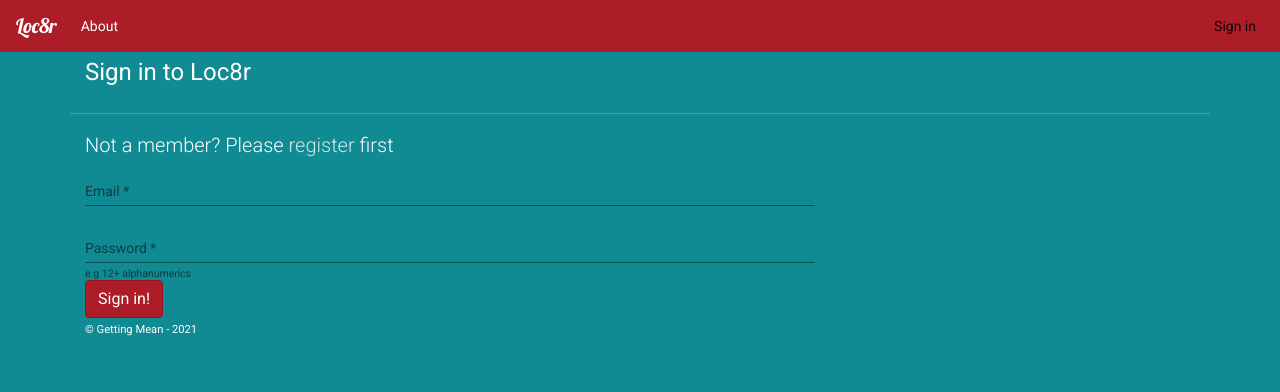
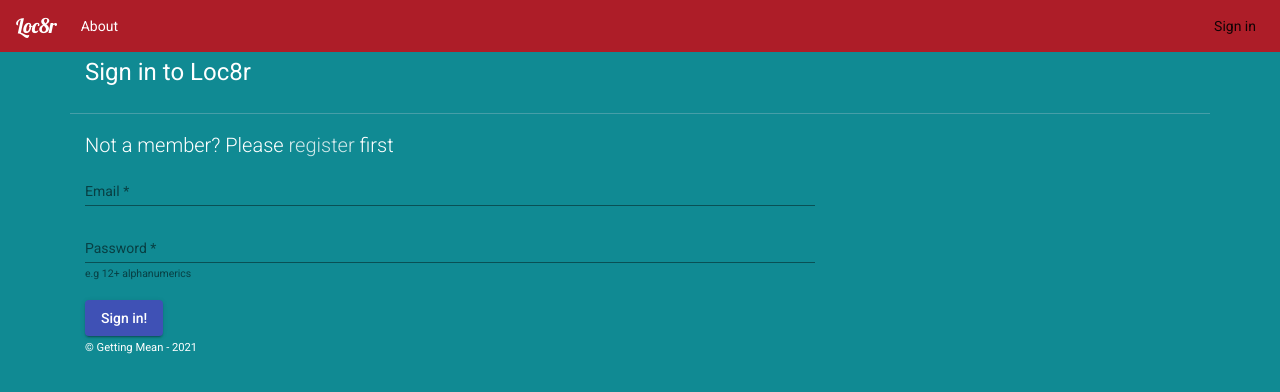
Before and after one commit to rustam-mukhametshin/loc8r, an Angular app in the folder app_public/: page /login in a window 1280 px wide. Shown: the top 392 px of the page. Built offline with nearby package versions, Linux system fonts and the light colour scheme.

Commit message:
Change button to material

```diff
--- a/app_public/src/app/app.module.ts
+++ b/app_public/src/app/app.module.ts
@@ -24,6 +24,7 @@ import { MessageService } from './services/message.service';
 import { BrowserAnimationsModule } from '@angular/platform-browser/animations';
 import { MatProgressSpinnerModule } from '@angular/material/progress-spinner';
 import { MatInputModule } from '@angular/material/input';
+import { MatButtonModule } from '@angular/material/button';
 
 const layout = [
   FrameworkComponent,
@@ -53,6 +54,7 @@ const components = [
 const material = [
   MatProgressSpinnerModule,
   MatInputModule,
+  MatButtonModule
 ];
 
 @NgModule({
--- a/app_public/src/app/views/login/login.component.html
+++ b/app_public/src/app/views/login/login.component.html
@@ -38,7 +38,9 @@
         </mat-error>
       </mat-form-field>
 
-      <button type="submit" role="button" class="btn btn-primary">Sign in!</button>
+      <br><br>
+
+      <button type="submit" mat-raised-button color="primary">Sign in!</button>
 
     </form>
   </div>
```
